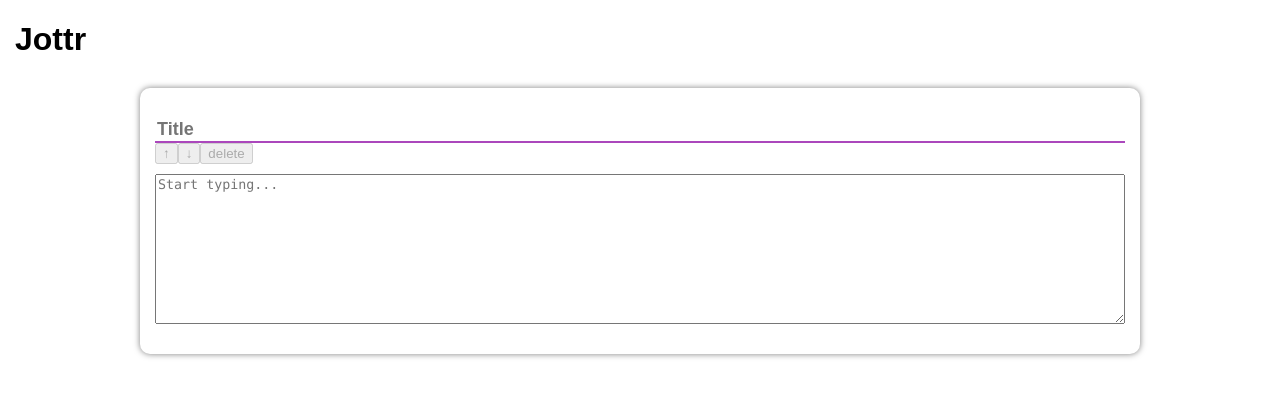
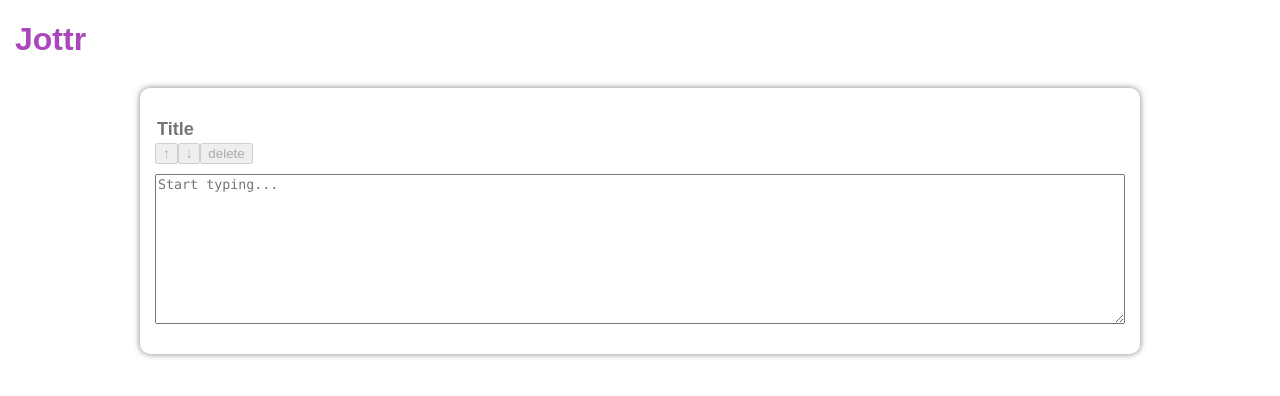
Before and after one commit to stephen-hannon/jottr, a React (Create React App) app: page / in a window 1280 px wide. Shown: the top 396 px of the page. Built offline with nearby package versions, Linux system fonts and the light colour scheme.

Commit message:
Add header component

```diff
--- a/src/App.tsx
+++ b/src/App.tsx
@@ -2,20 +2,24 @@
 import { ThemeProvider, DefaultTheme } from 'styled-components';
 
 import NoteList from 'components/NoteList';
+import Header from 'components/Header';
 import './styles.css';
 
 const THEME: DefaultTheme = {
   colors: {
+    gray: '#e0e0e0',
     primary: '#ab47bc',
+    primaryLight: '#df78ef',
     text: '#000',
-  }
+  },
+  duration: 0.1,
 };
 
 export default function App() {
   return (
     <ThemeProvider theme={THEME}>
       <>
-        <h1>Jottr</h1>
+        <Header />
         <NoteList />
       </>
     </ThemeProvider>
--- /dev/null
+++ b/src/components/Header.tsx
@@ -0,0 +1,14 @@
+import React from 'react';
+import styled from 'styled-components';
+
+const HeaderWrapper = styled.div`
+  color: ${({ theme }) => theme.colors.primary};
+`;
+
+const Header: React.FC = () => (
+  <HeaderWrapper>
+    <h1>Jottr</h1>
+  </HeaderWrapper>
+)
+
+export default Header;
--- a/src/components/Note.tsx
+++ b/src/components/Note.tsx
@@ -15,9 +15,19 @@
   display: block;
   width: 100%;
   border: none;
-  border-bottom: 2px solid ${({theme}) => theme.colors.primary};
   font-weight: bold;
   font-size: 18px;
+  border-bottom: 2px solid transparent;
+  transition: border-bottom-color linear ${({ theme }) => theme.duration}s;
+
+  &:hover {
+    border-bottom-color: ${({ theme }) => theme.colors.gray};
+  }
+
+  &:focus {
+    outline: none;
+    border-bottom-color: ${({ theme }) => theme.colors.primary};
+  }
 `;
 
 const Body = styled.textarea`
--- a/src/styled.d.ts
+++ b/src/styled.d.ts
@@ -3,8 +3,11 @@
 declare module 'styled-components' {
   export interface DefaultTheme {
     colors: {
+      gray: string;
       primary: string;
+      primaryLight: string;
       text: string;
     };
+    duration: number;
   }
 }
```
